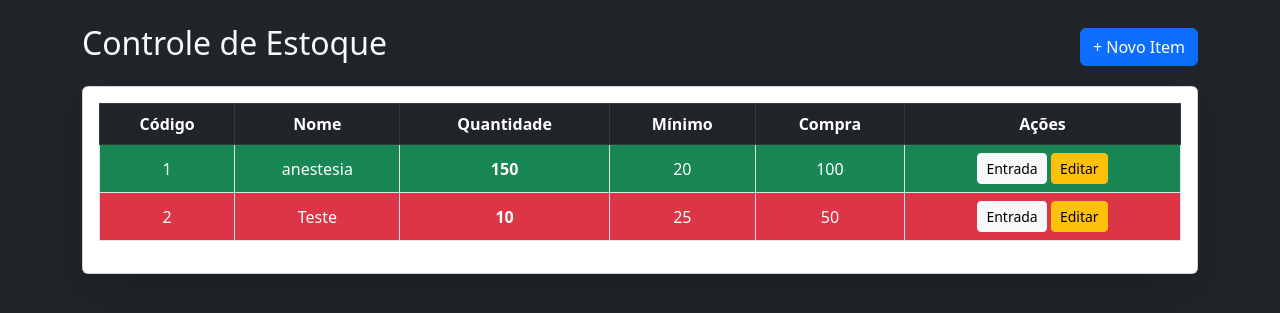
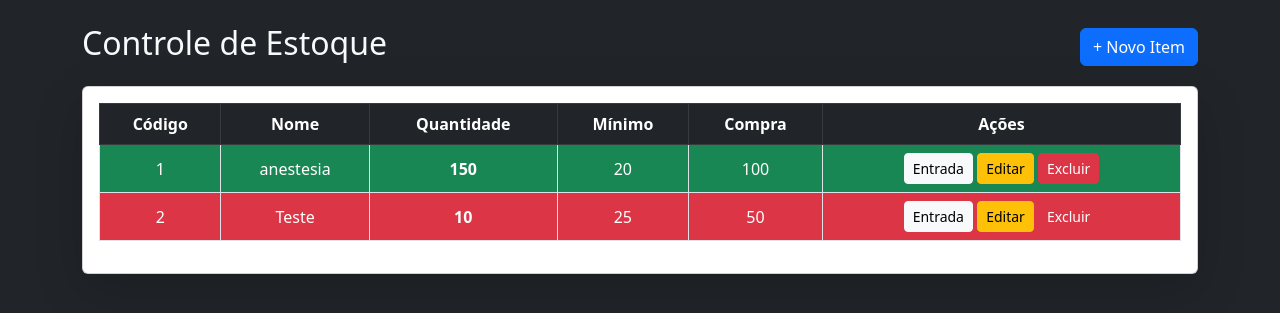
Before and after one commit to ThiagoGon-dev/estoque_odonto, a Flask app: page /dashboard in a window 1280 px wide. Shown: the top 313 px of the page. Run offline with Flask 3, Linux system fonts and the light colour scheme; a user stored in the database is signed in; data comes from the database, SQL or seed files in the repository.

Commit message:
Update dashboard.html

```diff
--- a/templates/dashboard.html
+++ b/templates/dashboard.html
@@ -50,6 +50,10 @@
                         <td style="background-color: {{cor}};">
                             <a href="/entrada/{{item[0]}}" class="btn btn-light btn-sm">Entrada</a>
                             <a href="/edit_item/{{item[0]}}" class="btn btn-warning btn-sm">Editar</a>
+                            <a href="/delete_item/{{item[0]}}" class="btn btn-danger btn-sm"
+                               onclick="return confirm('Tem certeza que deseja excluir este item?')">
+                               Excluir
+                            </a>
                         </td>
                     </tr>
 
```
